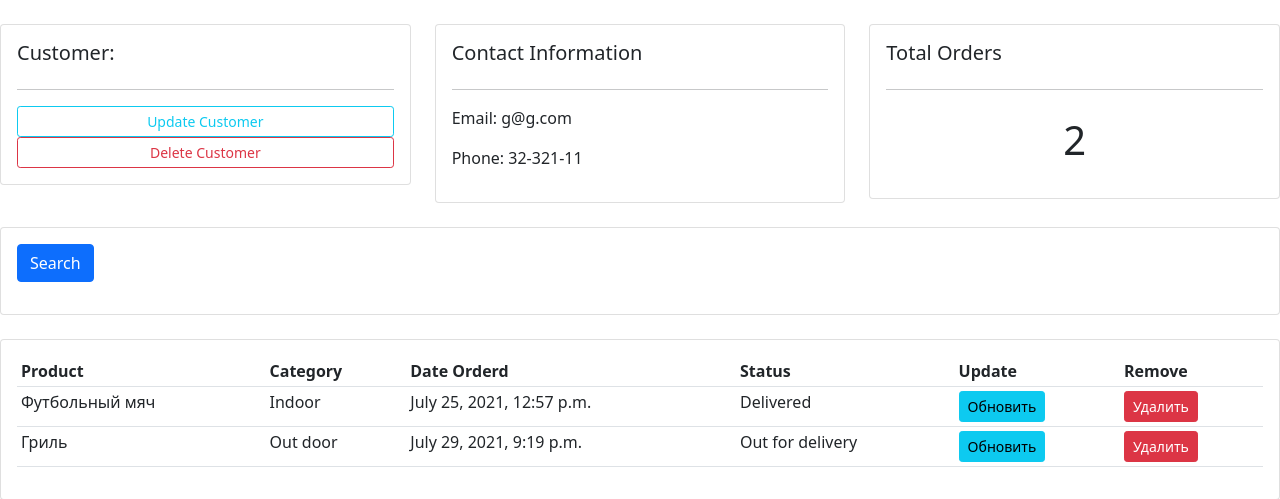
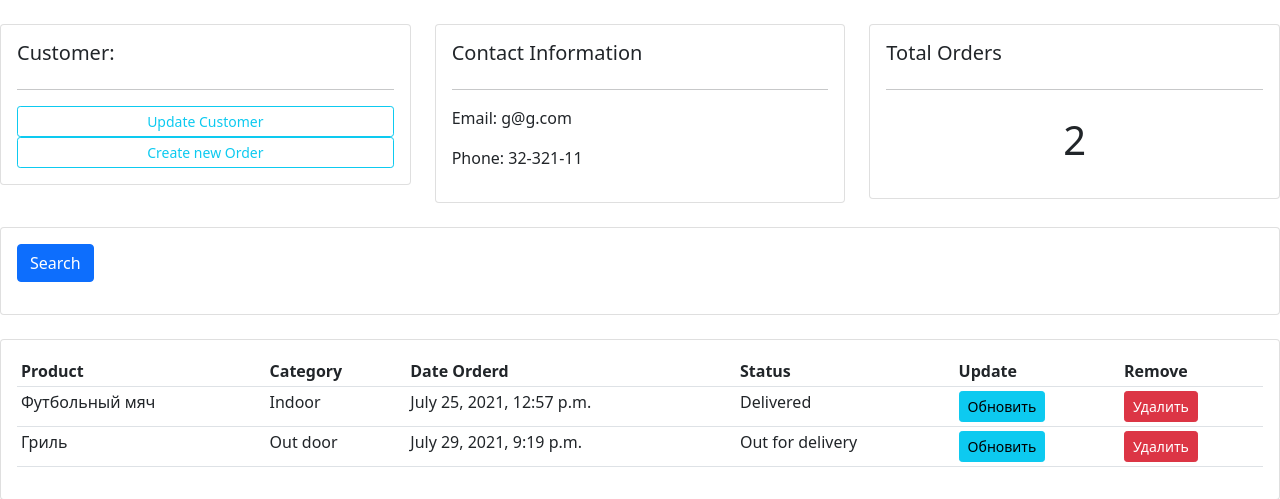
Before and after one commit to Dmitry998/Djangotutor, a Django app: page /customer/1/ in a window 1280 px wide. Shown: the part 116-615 px from the top of the page. Run offline with Django 3.2, Linux system fonts and the light colour scheme; data comes from the database, SQL or seed files in the repository; both versions use the stored data as it was after the commit; some libraries are stand-ins or nearby versions.

Commit message:
add inlineformset

```diff
--- a/accounts/templates/accounts/customer.html
+++ b/accounts/templates/accounts/customer.html
@@ -10,7 +10,7 @@
 			<h5>Customer:</h5>
 			<hr>
 			<a class="btn btn-outline-info  btn-sm btn-block" href="">Update Customer</a>
-			<a class="btn btn-outline-danger  btn-sm btn-block" href="">Delete Customer</a>
+			<a class="btn btn-outline-info  btn-sm btn-block" href="{% url 'create_order' customer.id %}">Create new Order</a>
 
 		</div>
 	</div>
--- a/accounts/templates/accounts/dashboard.html
+++ b/accounts/templates/accounts/dashboard.html
@@ -35,7 +35,6 @@
 		<h5>LAST 5 ORDERS</h5>
 		<hr>
 		<div class="card card-body">
-			<a class="btn btn-primary  btn-sm btn-block" href="{% url 'create_order'%}">Create Order</a>
 			<table class="table table-sm">
 				<tr>
 					<th>Product</th>
--- a/accounts/templates/accounts/order_form.html
+++ b/accounts/templates/accounts/order_form.html
@@ -7,7 +7,11 @@
         <div class="card card-body">
             <form action=""  method="post">
                 {% csrf_token %}
-                {{form}}
+                {{ formset.management_form}}
+                {% for form  in formset %}
+                    {{form}}
+                    <hr>
+                {% endfor %}
                 <input class="btn btn-dark" type="submit" name="Submit">
             </form>
         </div>
--- a/accounts/urls.py
+++ b/accounts/urls.py
@@ -5,7 +5,8 @@ urlpatterns = [
     path('', views.home, name="home"),
     path('products/', views.products, name="products"),
     path('customer/<str:pk>/', views.customer, name="customer"),
-    path('create_order/', views.create_order, name="create_order"),
+
+    path('create_order/<str:pk>', views.create_order, name="create_order"),
     path('update_order/<str:pk>/', views.update_order, name="update_order"),
     path('delete_order/<str:pk>/', views.delete_order, name="delete_order"),
 ]
--- a/accounts/views.py
+++ b/accounts/views.py
@@ -1,6 +1,7 @@
 from django.shortcuts import render, redirect
 from accounts.models import *
 from .forms import OrderForm
+from django.forms import inlineformset_factory
 
 # Create your views here.
 
@@ -38,14 +39,18 @@ def customer(request, pk):
     return render(request, 'accounts/customer.html', context)
 
 
-def create_order(request):
-    form = OrderForm()
+def create_order(request, pk):
+    OrderFormSet = inlineformset_factory(Customer, Order, fields=('product', 'status'), extra=2)
+    customer = Customer.objects.get(id=pk)
+    formset = OrderFormSet(queryset=Order.objects.none(), instance=customer)
+    # form = OrderForm(initial={'customer': customer})
     if request.method == 'POST':
-        form = OrderForm(request.POST)
-        if form.is_valid():
-            form.save()
+        formset = OrderFormSet(request.POST, instance=customer)
+        # form = OrderForm(request.POST)
+        if formset.is_valid():
+            formset.save()
             return redirect('/')
-    context = {'form': form}
+    context = {'formset': formset}
     return render(request, 'accounts/order_form.html', context)
 
 
```
Also changed, not shown: db.sqlite3, 1 other file.
